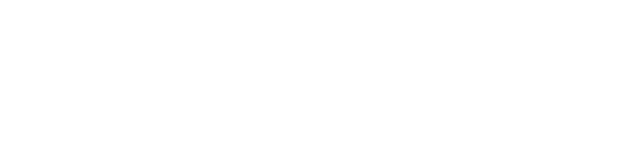
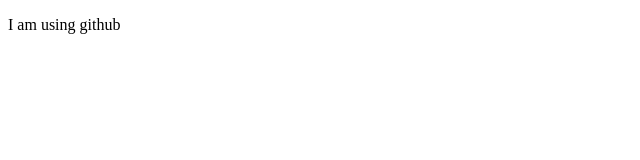
Before and after one commit to vjnan369/vinvision, a plain HTML site: page index.html in a window 1280 px wide. Shown: the whole page, without its empty margins (0-640 px from the left). Drawn offline with Linux system fonts and the light colour scheme.

Commit message:
i am add the paragraph

```diff
--- a/index.html
+++ b/index.html
@@ -4,6 +4,6 @@
 	<title>Git Demo</title>
 </head>
 <body>
-
+<p>I am using github</p>
 </body>
 </html>
```
